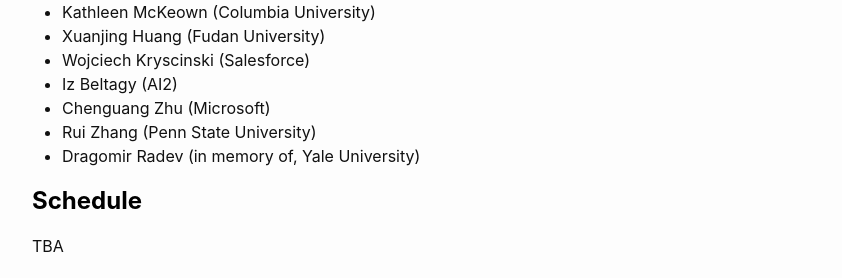
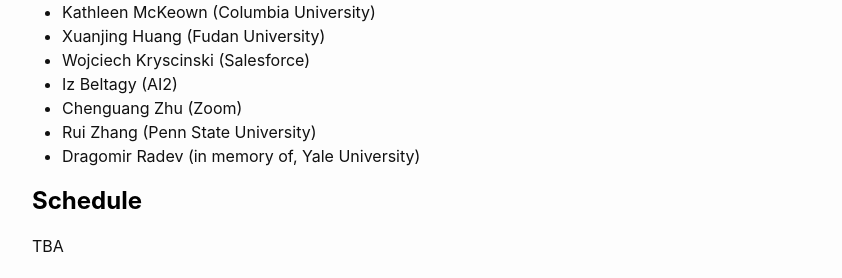
Before and after one commit to newsumm/2025, a Jekyll site: the page built from index.md, in a window 1280 px wide and 900 px high, scrolled down 2972 px. Shown: the part 162-440 px from the top of the window, without its empty margins (218-1060 px from the left). Built offline with Jekyll 4.4.1, drawn with Linux system fonts in a browser that asks for light colours.

Commit message:
Update index.md

```diff
--- a/index.md
+++ b/index.md
@@ -182,7 +182,7 @@ We are deeply sad that our invited speaker - Dragomir Radev had passed away in 2
 <li>Xuanjing Huang (Fudan University)</li>
 <li>Wojciech Kryscinski (Salesforce)</li>
 <li>Iz Beltagy (AI2) </li>
-<li>Chenguang Zhu (Microsoft)</li>
+<li>Chenguang Zhu (Zoom)</li>
 <li>Rui Zhang (Penn State University) </li>
 <li>Dragomir Radev (in memory of, Yale University)</li>
 </ul>
```
